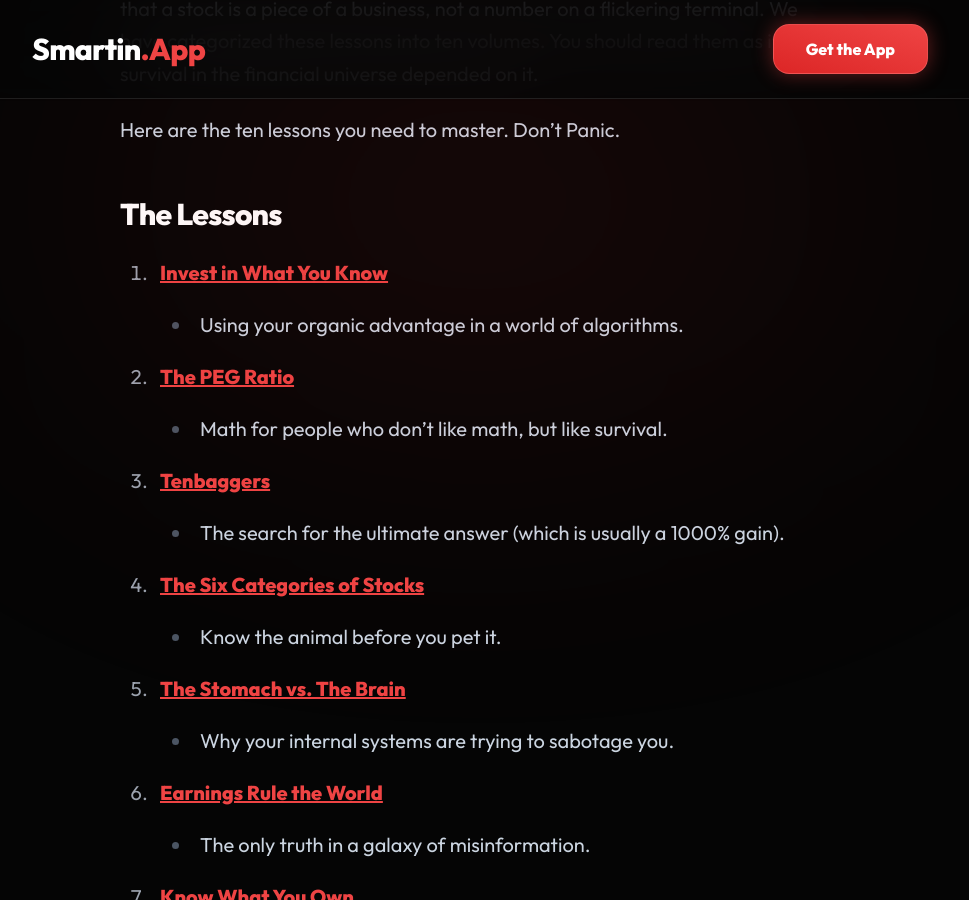
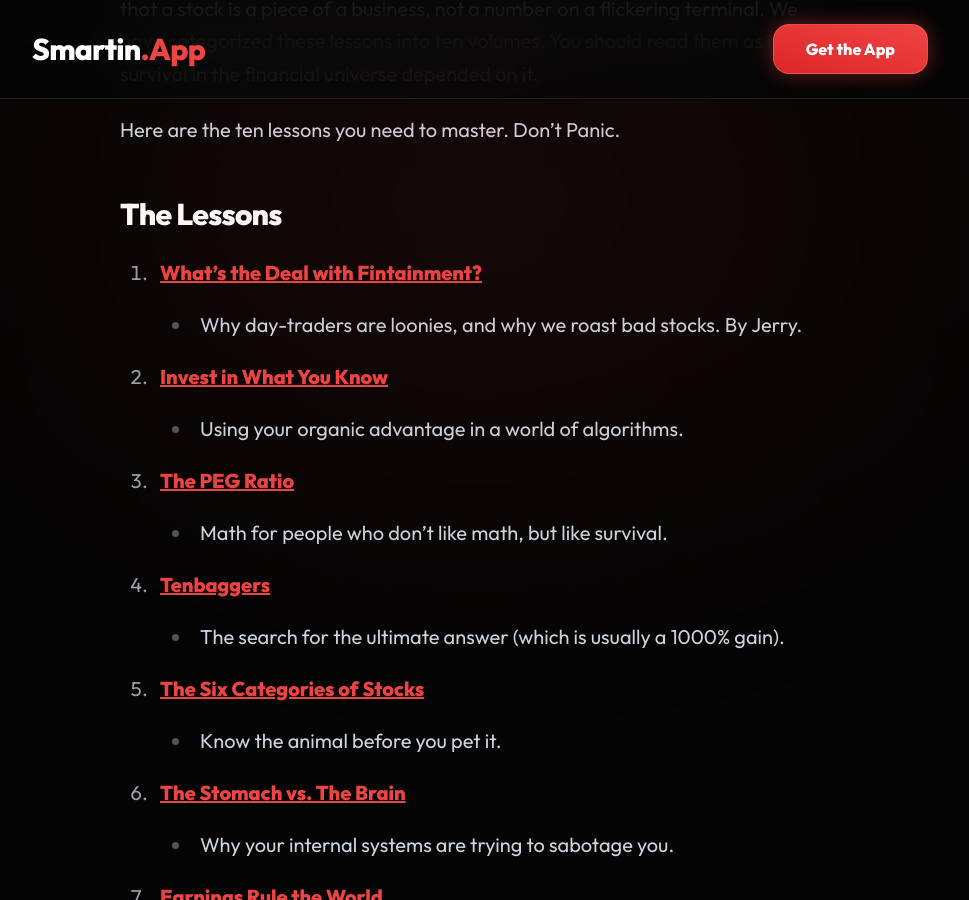
Before and after one commit to sivi29y/smartin-privacy, a Jekyll site: the page built from guide/index.md, in a window 1280 px wide and 900 px high, scrolled down 690 px. Shown: the whole window, without its empty margins (160-1129 px from the left). Built offline with Jekyll 4.4.1, drawn with Linux system fonts in a browser that asks for light colours; nearby versions of some CDN libraries.

Commit message:
📝 Added 'What is Fintainment' overview page by Jerry

```diff
--- a/guide/index.md
+++ b/guide/index.md
@@ -19,6 +19,8 @@ Here are the ten lessons you need to master. Don't Panic.
 
 ### The Lessons
 
+0.  **[What's the Deal with Fintainment?](/guide/what-is-fintainment/)**
+    *   Why day-traders are loonies, and why we roast bad stocks. By Jerry.
 1.  **[Invest in What You Know](/guide/invest-in-what-you-know/)**
     *   Using your organic advantage in a world of algorithms.
 2.  **[The PEG Ratio](/guide/the-peg-ratio/)**
```
Also changed, not shown: guide/what-is-fintainment.md (added, +32 -0 lines).
